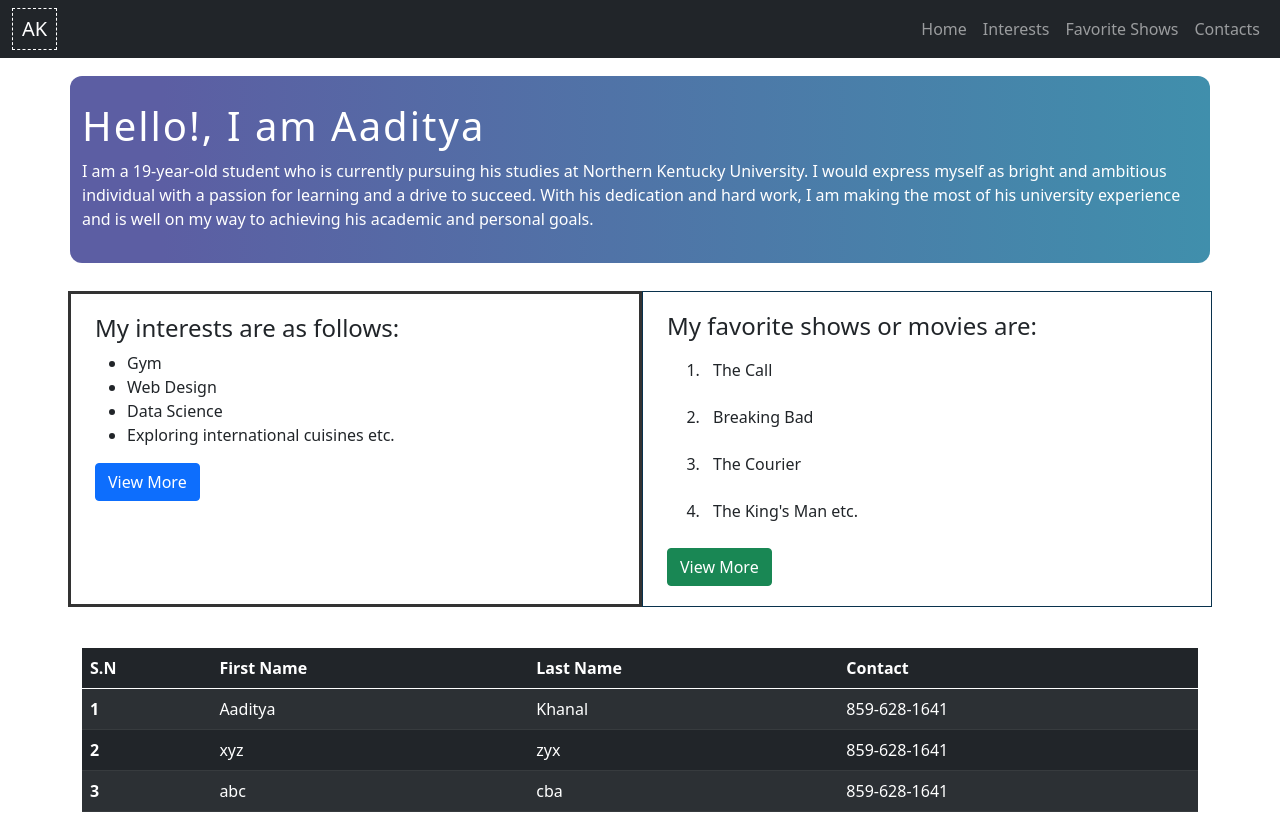
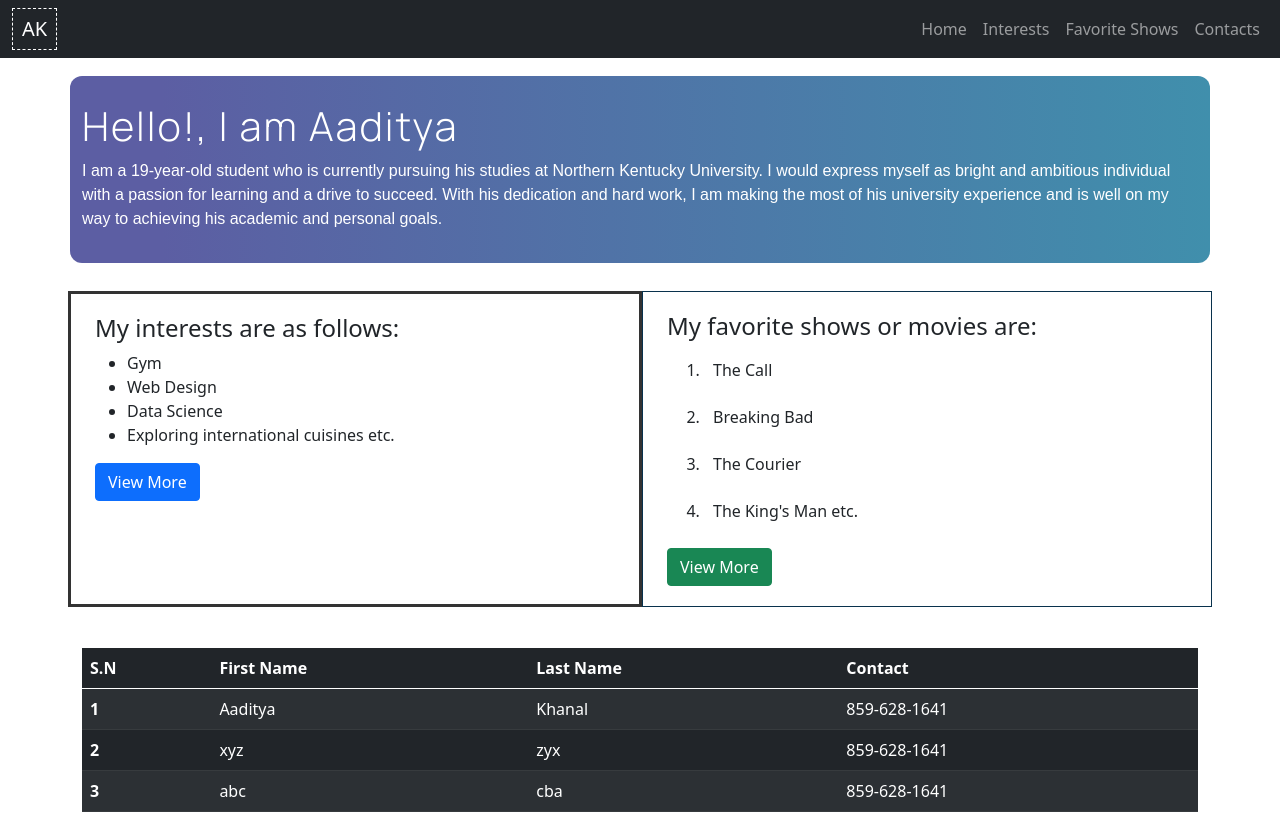
Before and after one commit to khanaladitya15/INF286Project, a plain HTML site: page index.html in a window 1280 px wide. Shown: the top 814 px of the page. Drawn offline with nearby package versions, Linux system fonts and the light colour scheme.

Commit message:
google fonts used.

```diff
--- a/style.css
+++ b/style.css
@@ -1,3 +1,4 @@
+@import url('https://fonts.googleapis.com/css2?family=Manrope:wght@300;400&display=swap');
 *{
     box-sizing: border-box;
 }
@@ -23,11 +24,13 @@ body{
     letter-spacing: 2px;
     margin-top: 10px;
     color: #fff;
+    font-family: 'Manrope', sans-serif;
 }
 .ak-info{
     padding: auto;
     margin-top: 9px;
     color: #fff;
+    font-family: 'Quicksand', sans-serif;
 
 }
 .ol-1{
@@ -49,7 +52,7 @@ body{
     color: white;
     border: none;
     border-radius: 4px;
-    font-family: 'Courier New', Courier, monospace;
+    font-family: 'Manrope', sans-serif;
 }
 .row{
     padding: 10px;
```
